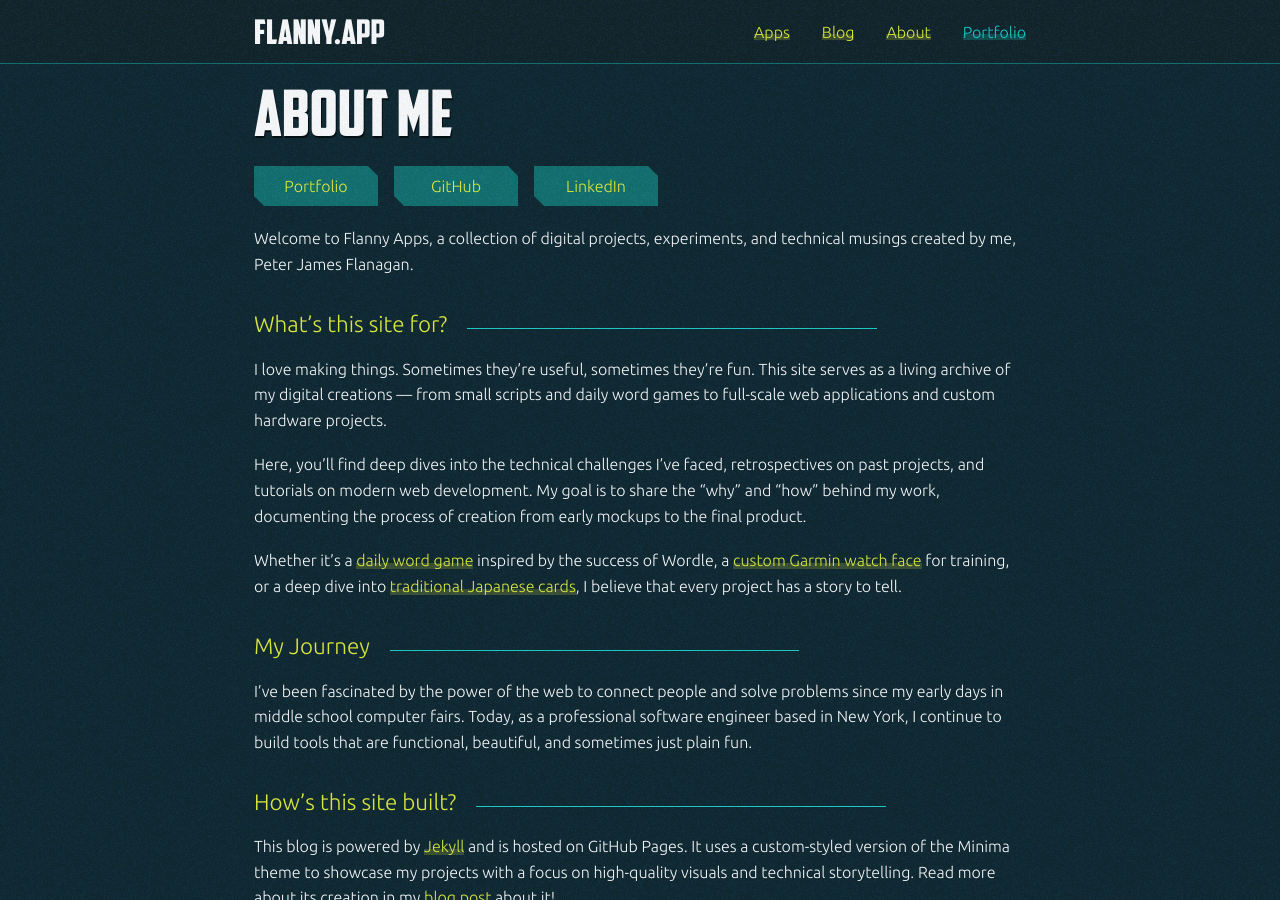
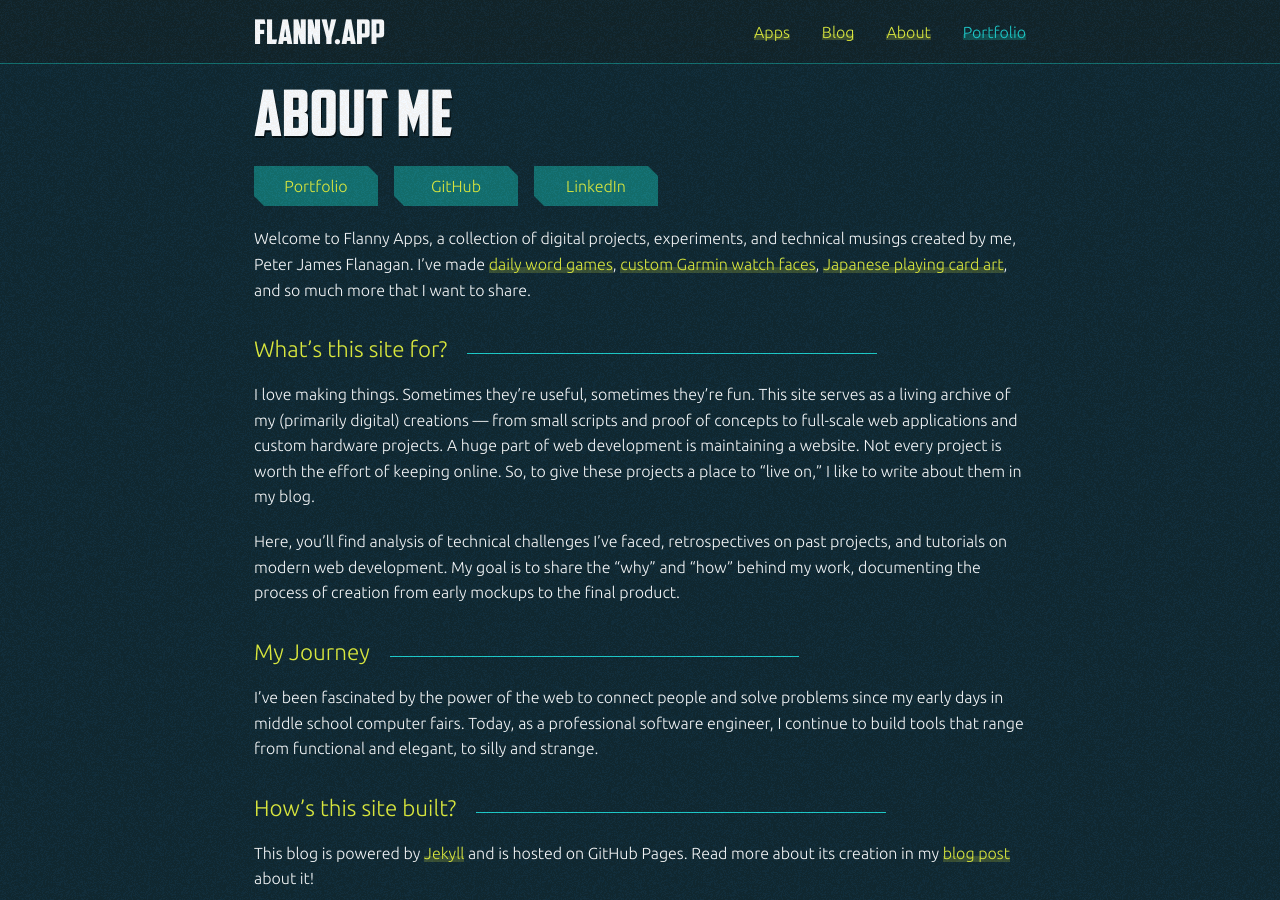
Before and after one commit to pjflanagan/pjflanagan.github.io, a Jekyll site: the page built from about.markdown, in a window 1280 px wide and 900 px high. Built offline with Jekyll 4.4.1, drawn with Linux system fonts in a browser that asks for light colours.

```diff
--- a/_sass/post.scss
+++ b/_sass/post.scss
@@ -47,8 +47,8 @@
           justify-content: space-between;
           margin-top: 3rem;
           margin-bottom: 2rem;
-          border-top: 1px solid rgba(255, 255, 255, 0.1);
-          padding-top: 1rem;
+          border-top: 1px solid $accentCyan;
+          padding-top: 2rem;
 
           a {
             color: $accentYellow;
--- a/_sass/theme.scss
+++ b/_sass/theme.scss
@@ -208,7 +208,8 @@
 }
 
 hr {
-  width: 100%;
+  width: 48%;
+  margin: 12px auto;
   border-top: 1px solid $accentCyan;
   height: 1px;
   border-bottom: none;
@@ -219,28 +220,3 @@
     font-size: 4em;
   }
 }
-
-// TODO: external link
-  // TODO: I like this but idk where I should use it
-  // a {
-  //   &:after {
-  //     content: '';
-  //     position: absolute;
-  //     margin-left: 6px;
-  //     margin-top: -5px;
-  //     width: 10px;
-  //     height: 10px;
-  //     background: $accentYellowTransparent2;
-  //     border-right: 1px solid $accentYellow;
-  //     border-top: 1px solid $accentYellow;
-  //     transition: 0.2s;
-  //     clip-path: polygon(0 0, 100% 0, 100% 100%);
-  //   }
-
-  //   &:hover {
-  //     &:after {
-  //       background: $accentYellowTransparent;
-  //       transform: translate(2px, -2px);
-  //     }
-  //   }
-  // }
--- a/about.markdown
+++ b/about.markdown
@@ -14,22 +14,21 @@
   {% include button.html url="https://linkedin.com/in/pjflanagan" text="LinkedIn" %}
 </div>
 
-Welcome to **Flanny Apps**, a collection of digital projects, experiments, and technical musings created by me, **Peter James Flanagan**.
+Welcome to **Flanny Apps**, a collection of digital projects, experiments, and technical musings created by me, **Peter James Flanagan**. I've made [daily word games](/blog/2023/ohword/), [custom Garmin watch faces](/blog/2025/garmin-cyberpunk-watchface/), [Japanese playing card art](/blog/2026/hanafuda/), and so much more that I want to share.
 
 ## What's this site for?
 
-I love making things. Sometimes they're useful, sometimes they're fun. This site serves as a living archive of my digital creations — from small scripts and daily word games to full-scale web applications and custom hardware projects.
+I love making things. Sometimes they're useful, sometimes they're fun. This site serves as a living archive of my (primarily digital) creations — from small scripts and proof of concepts to full-scale web applications and custom hardware projects. A huge part of web development is maintaining a website. Not every project is worth the effort of keeping online. So, to give these projects a place to "live on," I like to write about them in my blog.
 
-Here, you'll find deep dives into the technical challenges I've faced, retrospectives on past projects, and tutorials on modern web development. My goal is to share the "why" and "how" behind my work, documenting the process of creation from early mockups to the final product.
+Here, you'll find analysis of technical challenges I've faced, retrospectives on past projects, and tutorials on modern web development. My goal is to share the "why" and "how" behind my work, documenting the process of creation from early mockups to the final product.
 
-Whether it's a [daily word game](/blog/2023/ohword/) inspired by the success of Wordle, a [custom Garmin watch face](/blog/2025/garmin-cyberpunk-watchface/) for training, or a deep dive into [traditional Japanese cards](/blog/2026/hanafuda/), I believe that every project has a story to tell.
 
 ## My Journey
 
-I've been fascinated by the power of the web to connect people and solve problems since my early days in middle school computer fairs. Today, as a professional software engineer based in New York, I continue to build tools that are functional, beautiful, and sometimes just plain fun.
+I've been fascinated by the power of the web to connect people and solve problems since my early days in middle school computer fairs. Today, as a professional software engineer, I continue to build tools that range from functional and elegant, to silly and strange.
 
 ## How's this site built?
 
-This blog is powered by [Jekyll](https://jekyllrb.com/) and is hosted on GitHub Pages. It uses a custom-styled version of the Minima theme to showcase my projects with a focus on high-quality visuals and technical storytelling. Read more about its creation in my [blog post](/blog/2025/flanny-app/) about it!
+This blog is powered by [Jekyll](https://jekyllrb.com/) and is hosted on GitHub Pages. Read more about its creation in my [blog post](/blog/2025/flanny-app/) about it!
 
 > Thank you for visiting!
```
Also changed, not shown: __docs/todo/review.md (+3 -2 lines), _posts/2023-03-02-ohword.md (+0 -4 lines), _posts/2026-01-22-hanafuda.md (+0 -4 lines).
